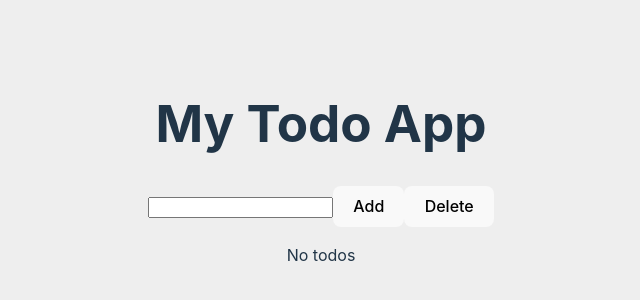
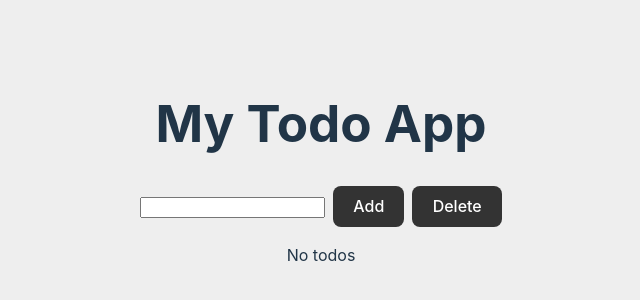
Before and after one commit to kasa021/vue-TodoApp, a Vue app: page / in a window 1280 px wide. Shown: the part 228-528 px from the top of the page, without its empty margins (319-959 px from the left). Built offline with nearby package versions, Linux system fonts and the light colour scheme.

Commit message:
ローカルストレージでTodosを管理するように設定

```diff
--- a/src/App.vue
+++ b/src/App.vue
@@ -1,5 +1,7 @@
 <script setup lang="ts">
-import {ref,reactive,computed, defineComponent} from 'vue'
+import { ref, reactive, computed, onMounted, onBeforeUnmount, watch } from 'vue'
+import TodoAdd from './components/TodoAdd.vue'
+
 
 interface Todo {
   text: string;
@@ -16,7 +18,7 @@ let todoNum = computed(() => {
   return todos.value.length;
 });
 const AddTodo = () => {
-  if(input.text == ''){
+  if (input.text == '') {
     alert('Please enter a todo');
     return;
   }
@@ -31,15 +33,31 @@ const DeleteTodo = () => {
   todos.value = todos.value.filter(todo => !todo.isDone);
 };
 
+onMounted(() => {
+  const todosString = localStorage.getItem("todos");
+  if (todosString) {
+    todos.value = JSON.parse(todosString);
+  }
+});
+
+const setToLocalStorage = () => {
+  localStorage.setItem("todos", JSON.stringify(todos.value));
+};
+
+watch(todos, setToLocalStorage, { deep: true });
+
+
 </script>
 
 <template>
-<h1> My Todo App</h1>
-<input type="text" v-model="input.text"/><button @click="AddTodo">Add</button><button @click="DeleteTodo">Delete</button>
-<p v-if="todoNum == 0">No todos</p>
-<ul v-else>
-  <li v-for = "todo in todos"><input type ="checkbox" v-model="todo.isDone"/><span :class="{'todo-done': todo.isDone}">{{ todo.text }}</span></li>
-</ul>
+  <h1> My Todo App</h1>
+  <TodoAdd @add-todo="AddTodo" @delete-todo="DeleteTodo" v-model:text="input.text" />
+  <p v-if="todoNum == 0">No todos</p>
+  <ul v-else>
+    <li v-for="todo in todos"><input type="checkbox" @input="setToLocalStorage" v-model="todo.isDone" /><span
+        :class="{ 'todo-done': todo.isDone }">{{
+          todo.text }}</span></li>
+  </ul>
 </template>
 
 <style>
--- /dev/null
+++ b/src/components/MyButton.vue
@@ -0,0 +1,14 @@
+<template>
+    <button class="my-btn">
+        <slot />
+    </button>
+</template>
+
+<style scoped>
+.my-btn {
+  color: #fff;
+  background-color: #333;
+  margin-left: 0.5em;
+  border-radius: 0.5em;
+}
+</style>
--- /dev/null
+++ b/src/components/TodoAdd.vue
@@ -0,0 +1,27 @@
+<template>
+    <input type="text" v-model="inputText" />
+    <MyButton @click="emit('AddTodo')">Add</MyButton>
+    <MyButton @click="emit('DeleteTodo')">Delete</MyButton>
+</template>
+
+<script setup lang="ts">
+import { computed } from 'vue';
+import MyButton from './MyButton.vue';
+
+interface Emit {
+    (e: 'AddTodo'): void;
+    (e: 'DeleteTodo'): void;
+    (e: 'update:text', newtext: string): void;
+}
+const emit = defineEmits<Emit>();
+
+interface Props {
+    text: string;
+}
+const props = defineProps<Props>();
+
+const inputText = computed({
+    get: () => props.text,
+    set: (newText: string) => emit('update:text', newText)
+});
+</script>
```
